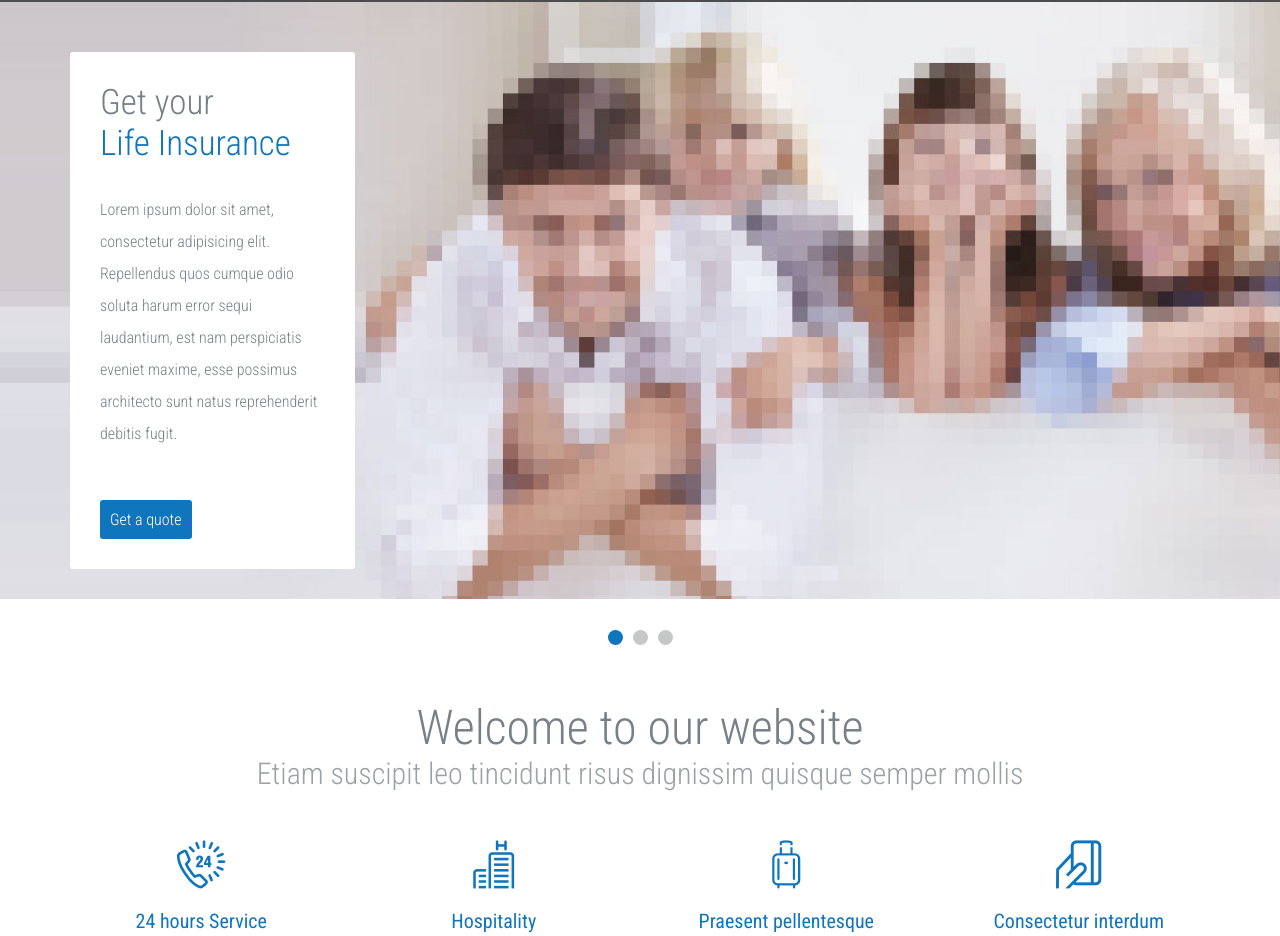
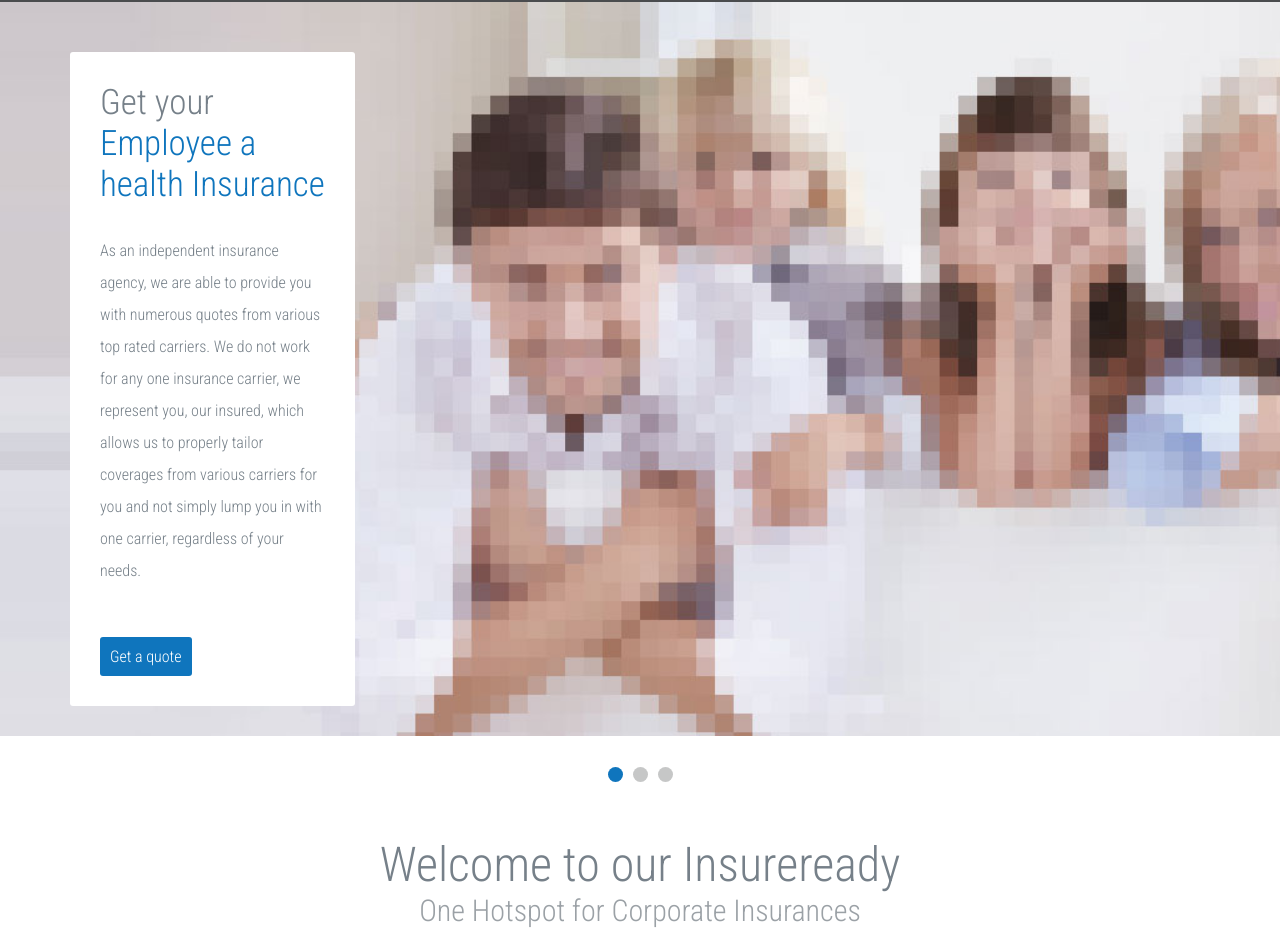
Before and after one commit to vgsiddarth/insureready.github.io, a plain HTML site: page index.html in a window 1280 px wide. Shown: the part 197-1133 px from the top of the page. Drawn offline with Linux system fonts and the light colour scheme; some packages are replaced by stand-ins of ours.

Commit message:
Update index.html

```diff
--- a/index.html
+++ b/index.html
@@ -79,8 +79,8 @@
 					<li data-bg-image="dummy/slide-1.jpg">
 						<div class="container">
 							<div class="slide-content">
-								<h2 class="slide-title">Get your <strong>Life Insurance</strong></h2>
-								<p>Lorem ipsum dolor sit amet, consectetur adipisicing elit. Repellendus quos cumque odio soluta harum error sequi laudantium, est nam perspiciatis eveniet maxime, esse possimus architecto sunt natus reprehenderit debitis fugit.</p>
+								<h2 class="slide-title">Get your <strong> Employee a health Insurance</strong></h2>
+								<p>As an independent insurance agency, we are able to provide you with numerous quotes from various top rated carriers. We do not work for any one insurance carrier, we represent you, our insured, which allows us to properly tailor coverages from various carriers for you and not simply lump you in with one carrier, regardless of your needs.</p>
 								<a href="#" class="button">Get a quote</a>
 							</div>
 						</div>
@@ -97,7 +97,7 @@
 					<li data-bg-image="dummy/slide-3.jpg">
 						<div class="container">
 							<div class="slide-content">
-								<h2 class="slide-title">Get your <strong>Life Insurance</strong></h2>
+								<h2 class="slide-title">Get your <strong> Employee a Insurance</strong></h2>
 								<p>Lorem ipsum dolor sit amet, consectetur adipisicing elit. Repellendus quos cumque odio soluta harum error sequi laudantium, est nam perspiciatis eveniet maxime, esse possimus architecto sunt natus reprehenderit debitis fugit.</p>
 								<a href="#" class="button">Get a quote</a>
 							</div>
@@ -109,8 +109,8 @@
 			<main class="main-content">
 				<div class="fullwidth-block greet-section">
 					<div class="container">
-						<h2 class="section-title">Welcome to our website</h2>
-						<small class="section-subtitle">Etiam suscipit leo tincidunt risus dignissim quisque semper mollis</small>
+						<h2 class="section-title">Welcome to our Insureready</h2>
+						<small class="section-subtitle">One Hotspot for Corporate Insurances</small>
 
 						<div class="row">
 							<div class="col-md-3">
```
